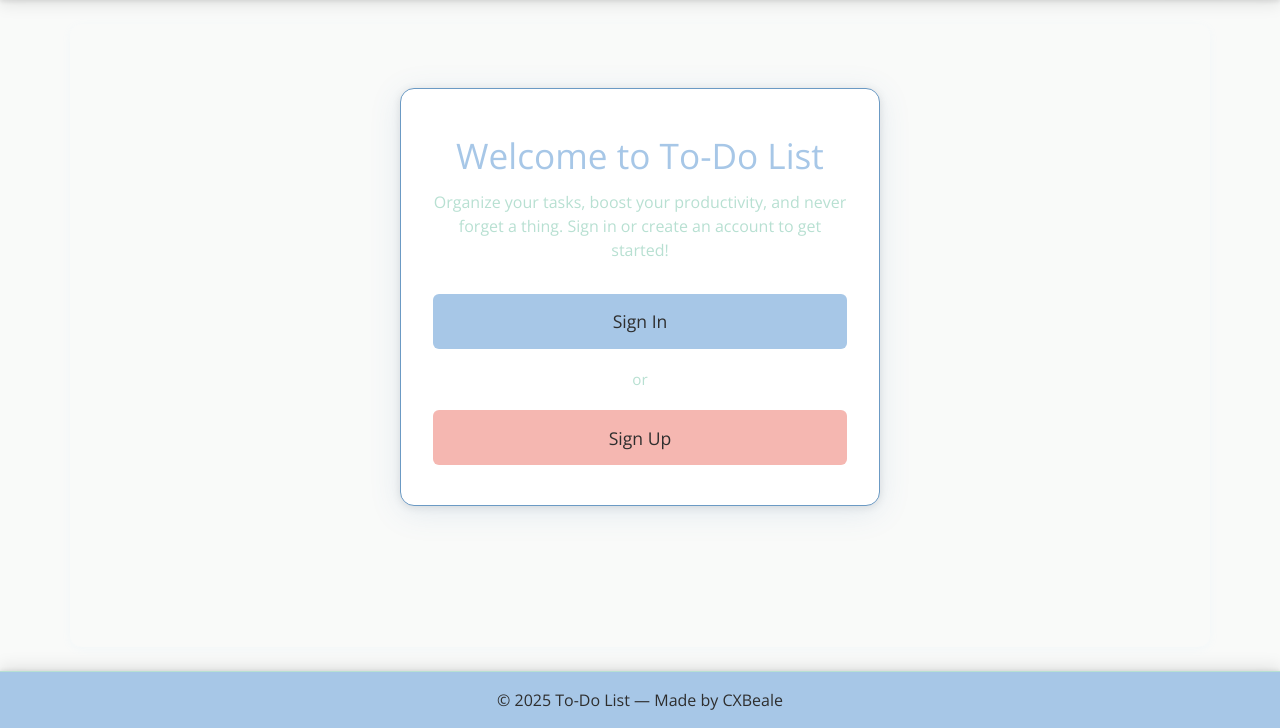
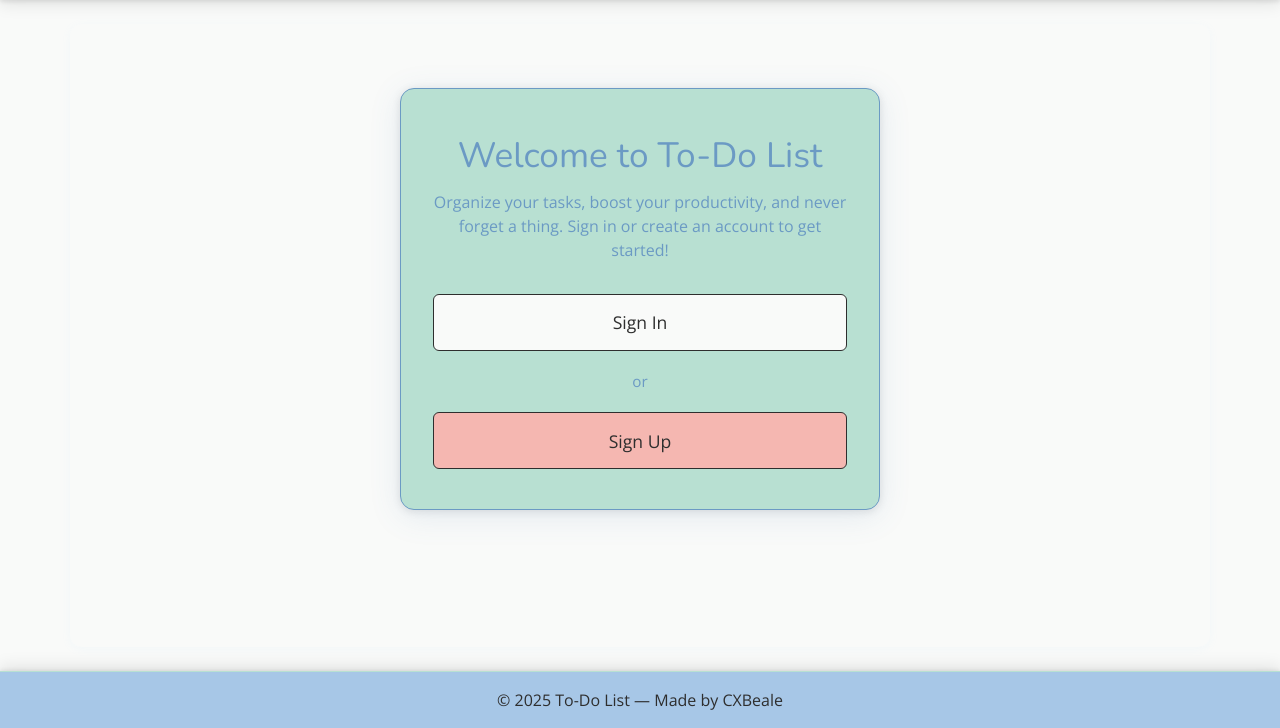
Before and after one commit to CXBeale/to-do-list, a Django app: page / in a window 1280 px wide. Shown: the part 72-800 px from the top of the page. Run offline with Django 5.2, Linux system fonts and the light colour scheme.

Commit message:
fix landing page logged out

```diff
--- a/assets/css/style.css
+++ b/assets/css/style.css
@@ -135,7 +135,7 @@ body {
   /* ========================= */
 
   .landing-container {
-      background: #fff;
+      background: var(--color-secondary);
       border-radius: 14px;
       box-shadow: 0 6px 32px 0 rgba(80, 120, 180, 0.13), 0 1.5px 8px 0 rgba(0,0,0,0.10);
       border: 1.5px solid var(--color-primary-accent);
@@ -148,10 +148,11 @@ body {
   .landing-title {
     font-size: 2.2rem;
     margin-bottom: 0.5rem;
-    color: var(--color-primary);
+    color: var(--color-primary-accent);
+    font-family: 'Nunito', Arial, sans-serif;
   }
   .landing-desc {
-    color: var(--color-secondary);
+    color: var(--color-primary-accent);
     margin-bottom: 2rem;
   }
   .cta-btn {
@@ -160,15 +161,17 @@ body {
     margin: 0.5rem 0;
     padding: 0.9rem;
     font-size: 1.1rem;
-    border: var(--color-text);
+    border: 1px solid var(--color-text);
     border-radius: 6px;
-    background: var(--color-primary);
+    background: var(--color-background);
     color: var(--color-text);
     text-decoration: none;
     transition: background 0.2s;
   }
   .cta-btn:hover {
     background: var(--color-success);
+    border: 1px solid var(--color-text);
+    border-radius: 6px;
   }
   .cta-btn.secondary {
     background: var(--color-accent);
@@ -179,7 +182,7 @@ body {
   }
   .or-divider {
     margin: 1.2rem 0;
-    color: var(--color-secondary);
+    color: var(--color-primary-accent);
     font-size: 0.95rem;
   }
 
```
